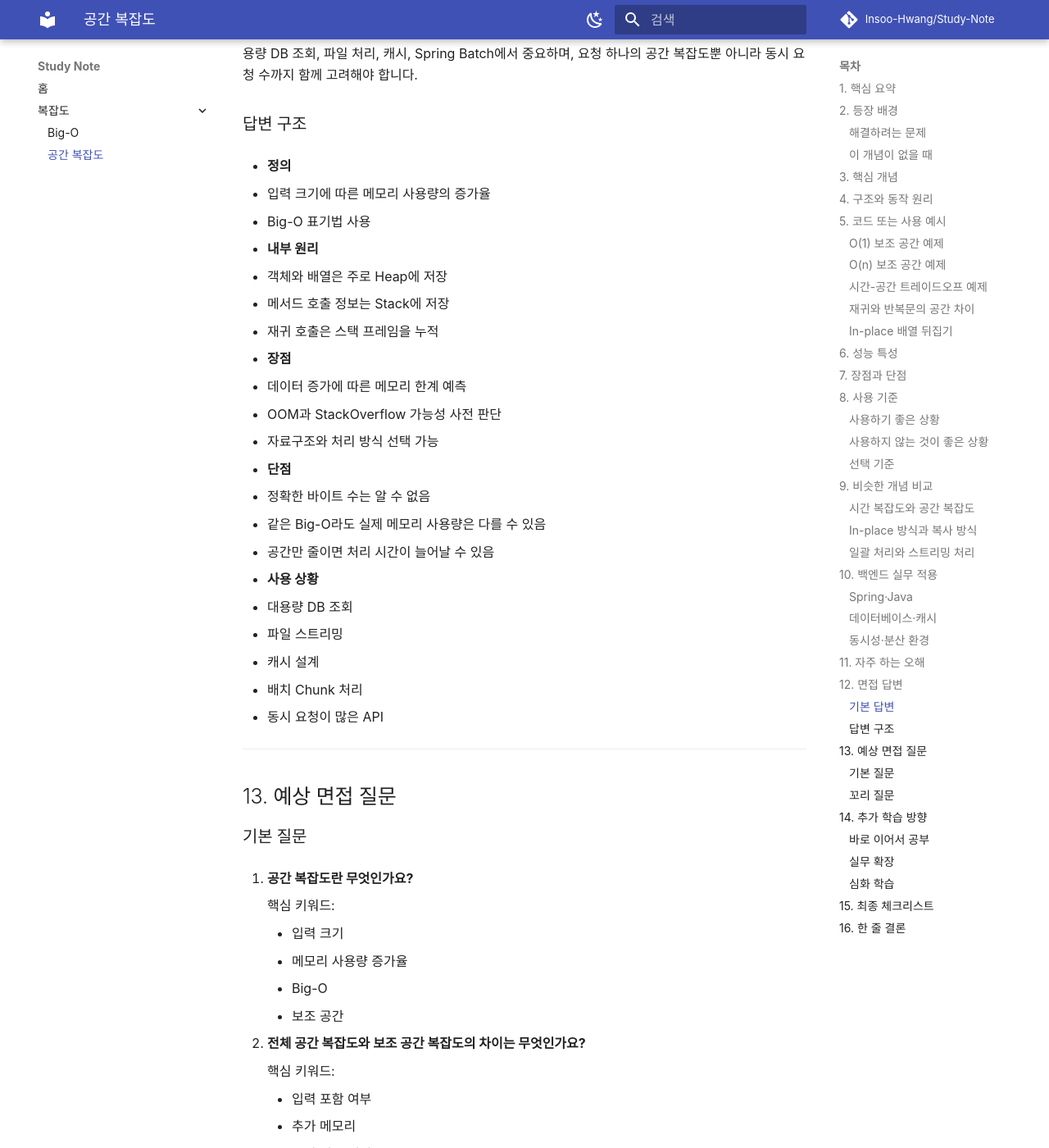
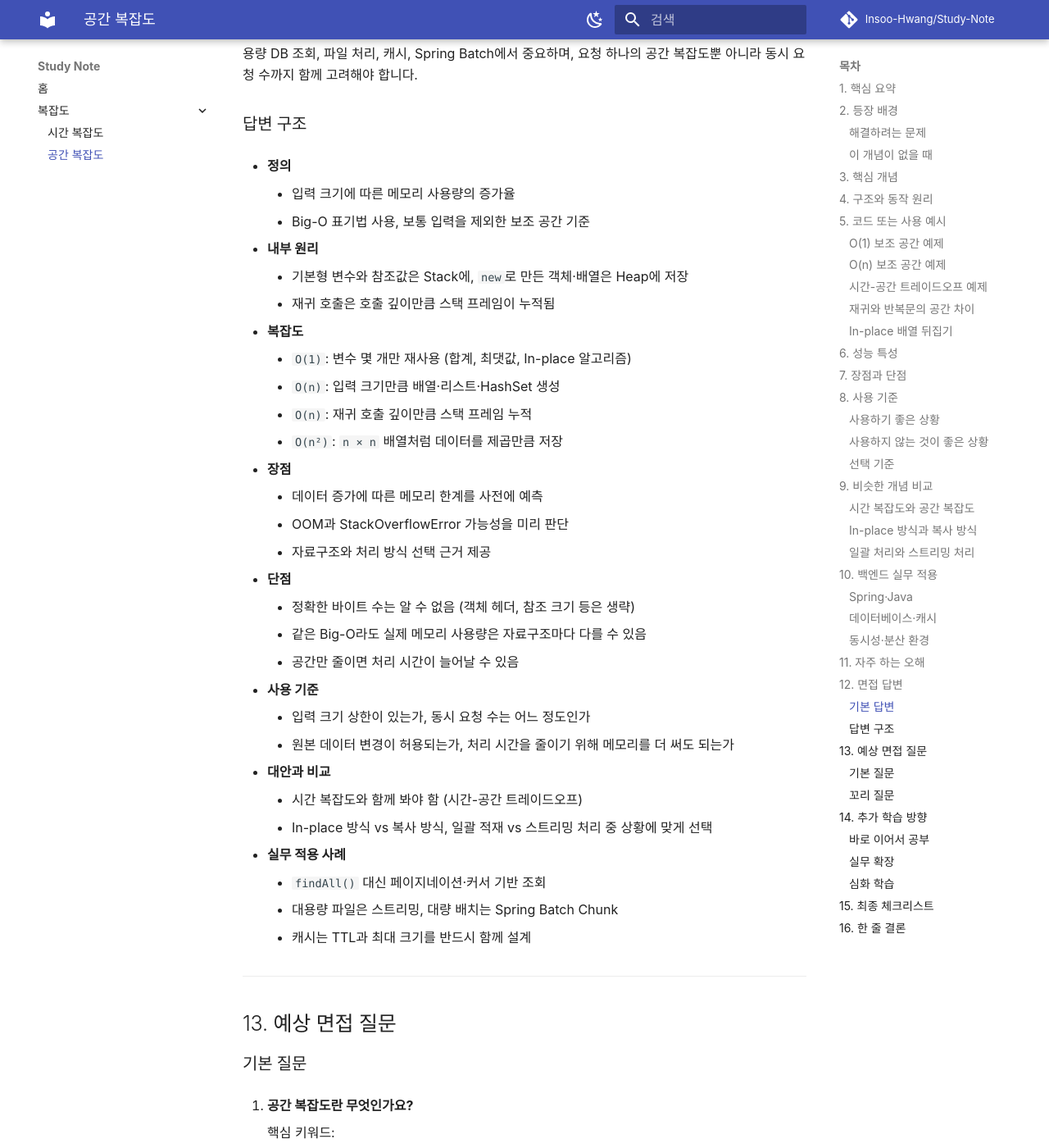
Before and after one commit to Insoo-Hwang/Study-Note, an MkDocs documentation site: the page built from docs/01-복잡도/공간 복잡도/공간복잡도.md, in a window 1280 px wide and 1400 px high, scrolled down 21253 px. Shown: the whole window at 82% size. Built offline with MkDocs 1.6.1 and Material for MkDocs 9.7.7, drawn with Linux system fonts in a browser that asks for light colours; comment, search, counter and statistics services are not loaded.

Commit message:
면접 답변 구조 보완 및 nav 링크 수정
- 답변 구조에 복잡도/대안 비교/실무 사례 항목 추가 (시간복잡도, 공간복잡도)
- /study-note 커맨드에 답변 구조 8항목 고정 규칙 반영
- Big-O.md → 시간복잡도.md 이름 변경에 맞춰 mkdocs nav, docs/index.md 링크 수정

```diff
--- a/docs/01-복잡도/공간 복잡도/공간복잡도.md
+++ b/docs/01-복잡도/공간 복잡도/공간복잡도.md
@@ -812,34 +812,48 @@ Thread 3 → Stack 3
 
 * **정의**
 
-  * 입력 크기에 따른 메모리 사용량의 증가율
-  * Big-O 표기법 사용
+    * 입력 크기에 따른 메모리 사용량의 증가율
+    * Big-O 표기법 사용, 보통 입력을 제외한 보조 공간 기준
 
 * **내부 원리**
 
-  * 객체와 배열은 주로 Heap에 저장
-  * 메서드 호출 정보는 Stack에 저장
-  * 재귀 호출은 스택 프레임을 누적
+    * 기본형 변수와 참조값은 Stack에, `new`로 만든 객체·배열은 Heap에 저장
+    * 재귀 호출은 호출 깊이만큼 스택 프레임이 누적됨
+
+* **복잡도**
+
+    * `O(1)`: 변수 몇 개만 재사용 (합계, 최댓값, In-place 알고리즘)
+    * `O(n)`: 입력 크기만큼 배열·리스트·HashSet 생성
+    * `O(n)`: 재귀 호출 깊이만큼 스택 프레임 누적
+    * `O(n²)`: `n × n` 배열처럼 데이터를 제곱만큼 저장
 
 * **장점**
 
-  * 데이터 증가에 따른 메모리 한계 예측
-  * OOM과 StackOverflow 가능성 사전 판단
-  * 자료구조와 처리 방식 선택 가능
+    * 데이터 증가에 따른 메모리 한계를 사전에 예측
+    * OOM과 StackOverflowError 가능성을 미리 판단
+    * 자료구조와 처리 방식 선택 근거 제공
 
 * **단점**
 
-  * 정확한 바이트 수는 알 수 없음
-  * 같은 Big-O라도 실제 메모리 사용량은 다를 수 있음
-  * 공간만 줄이면 처리 시간이 늘어날 수 있음
+    * 정확한 바이트 수는 알 수 없음 (객체 헤더, 참조 크기 등은 생략)
+    * 같은 Big-O라도 실제 메모리 사용량은 자료구조마다 다를 수 있음
+    * 공간만 줄이면 처리 시간이 늘어날 수 있음
 
-* **사용 상황**
+* **사용 기준**
 
-  * 대용량 DB 조회
-  * 파일 스트리밍
-  * 캐시 설계
-  * 배치 Chunk 처리
-  * 동시 요청이 많은 API
+    * 입력 크기 상한이 있는가, 동시 요청 수는 어느 정도인가
+    * 원본 데이터 변경이 허용되는가, 처리 시간을 줄이기 위해 메모리를 더 써도 되는가
+
+* **대안과 비교**
+
+    * 시간 복잡도와 함께 봐야 함 (시간-공간 트레이드오프)
+    * In-place 방식 vs 복사 방식, 일괄 적재 vs 스트리밍 처리 중 상황에 맞게 선택
+
+* **실무 적용 사례**
+
+    * `findAll()` 대신 페이지네이션·커서 기반 조회
+    * 대용량 파일은 스트리밍, 대량 배치는 Spring Batch Chunk
+    * 캐시는 TTL과 최대 크기를 반드시 함께 설계
 
 ---
 
--- a/mkdocs.yml
+++ b/mkdocs.yml
@@ -40,7 +40,7 @@ theme:
 nav:
   - 홈: index.md
   - 복잡도:
-      - Big-O: 01-복잡도/시간 복잡도/Big-O.md
+      - 시간 복잡도: 01-복잡도/시간 복잡도/시간복잡도.md
       - 공간 복잡도: 01-복잡도/공간 복잡도/공간복잡도.md
 
 markdown_extensions:
```
Also changed, not shown: .claude/commands/study-note.md (+9 -0 lines), docs/01-복잡도/시간 복잡도/시간복잡도.md (renamed from docs/01-복잡도/시간 복잡도/Big-O.md, +21 -7 lines), docs/index.md (+1 -1 lines).
